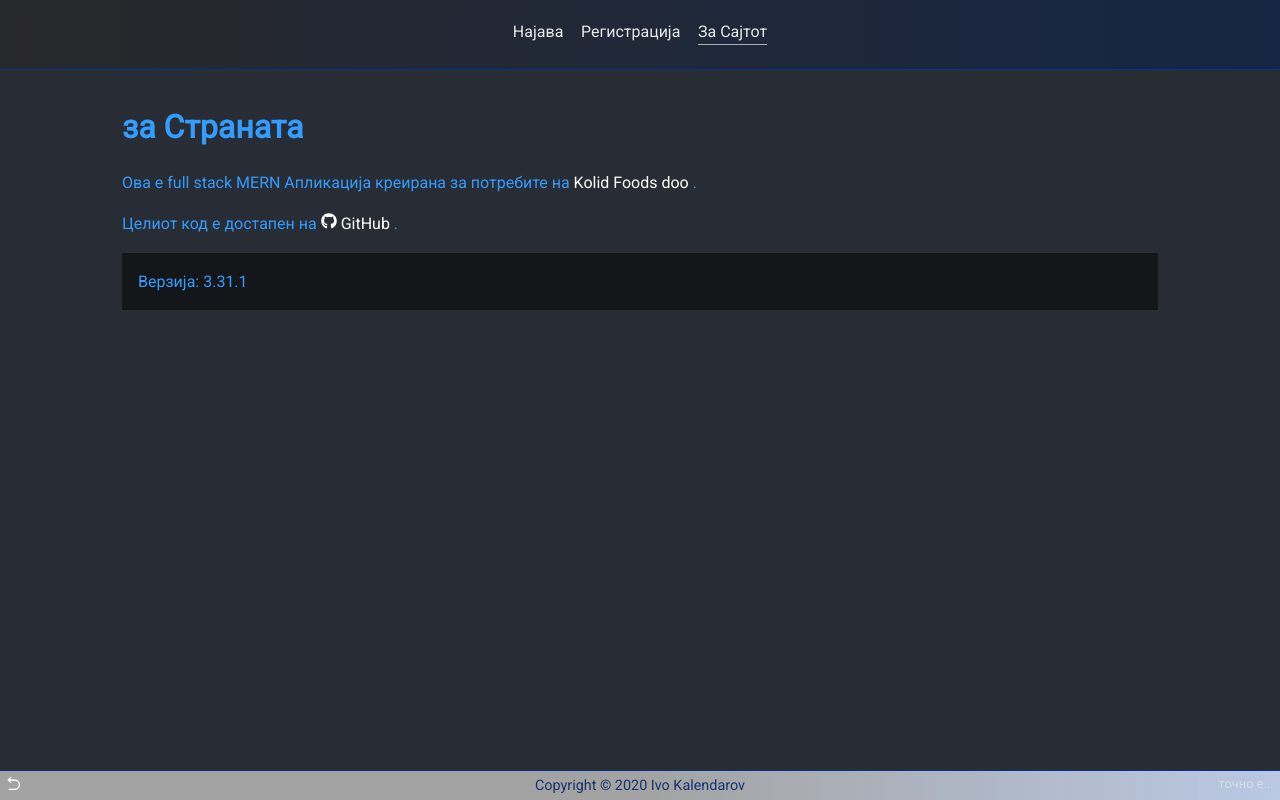
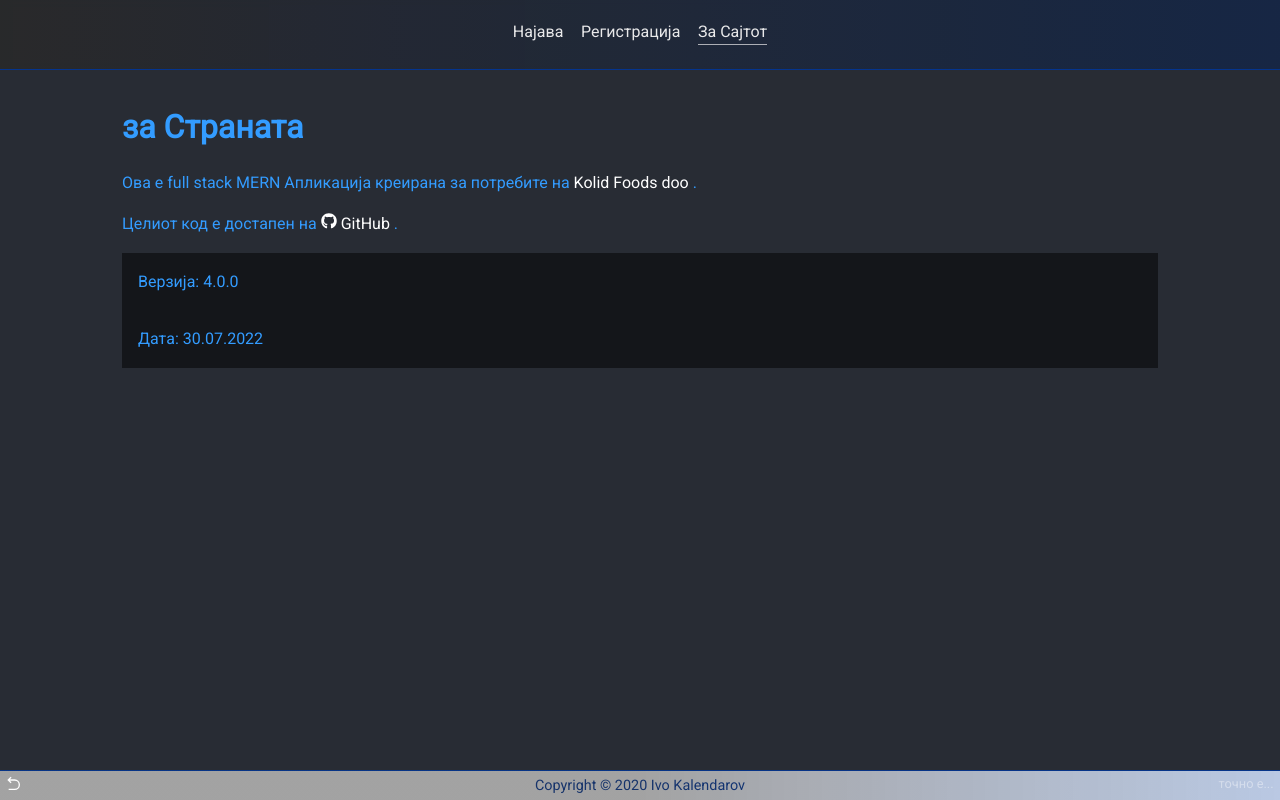
Before and after one commit to ivo-kalendar/schedule, a React (Create React App) app in the folder client/: page /about in a window 1280 px wide. Built offline with nearby package versions, Linux system fonts and the light colour scheme; the HTML template or start-up script is replaced by a standard one.

Commit message:
version and date

```diff
--- a/client/src/components/pages/About.js
+++ b/client/src/components/pages/About.js
@@ -22,7 +22,8 @@ const About = () => {
                 </a>{' '}
                 .
             </p>
-            <p className='bg-light-2 p-1'>Верзија: 3.31.1</p>
+            <p className='bg-light-2 p-1'>Верзија: 4.0.0</p>
+            <p className='bg-light-2 p-1'>Дата: 30.07.2022</p>
             <Copyright />
         </div>
     );
```
